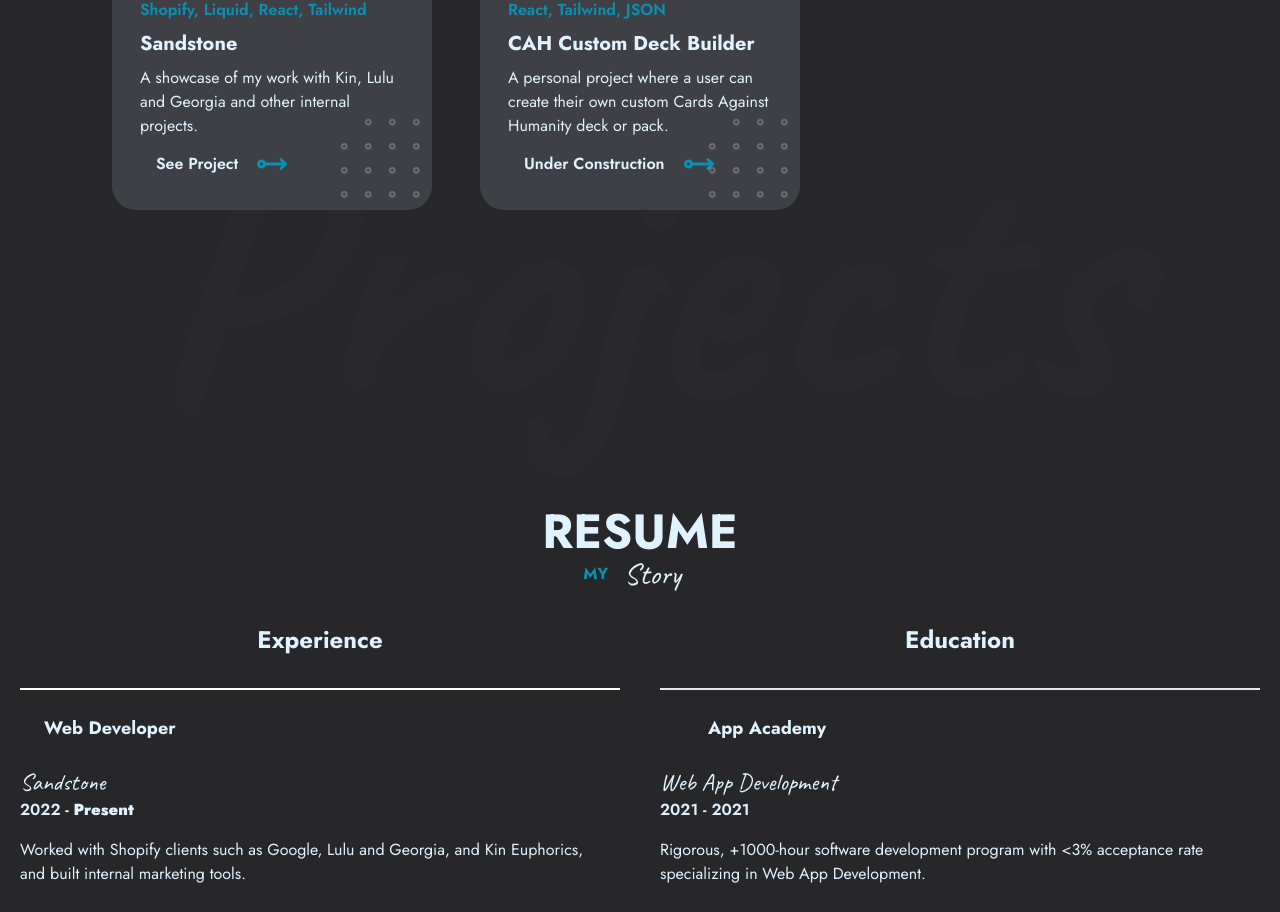
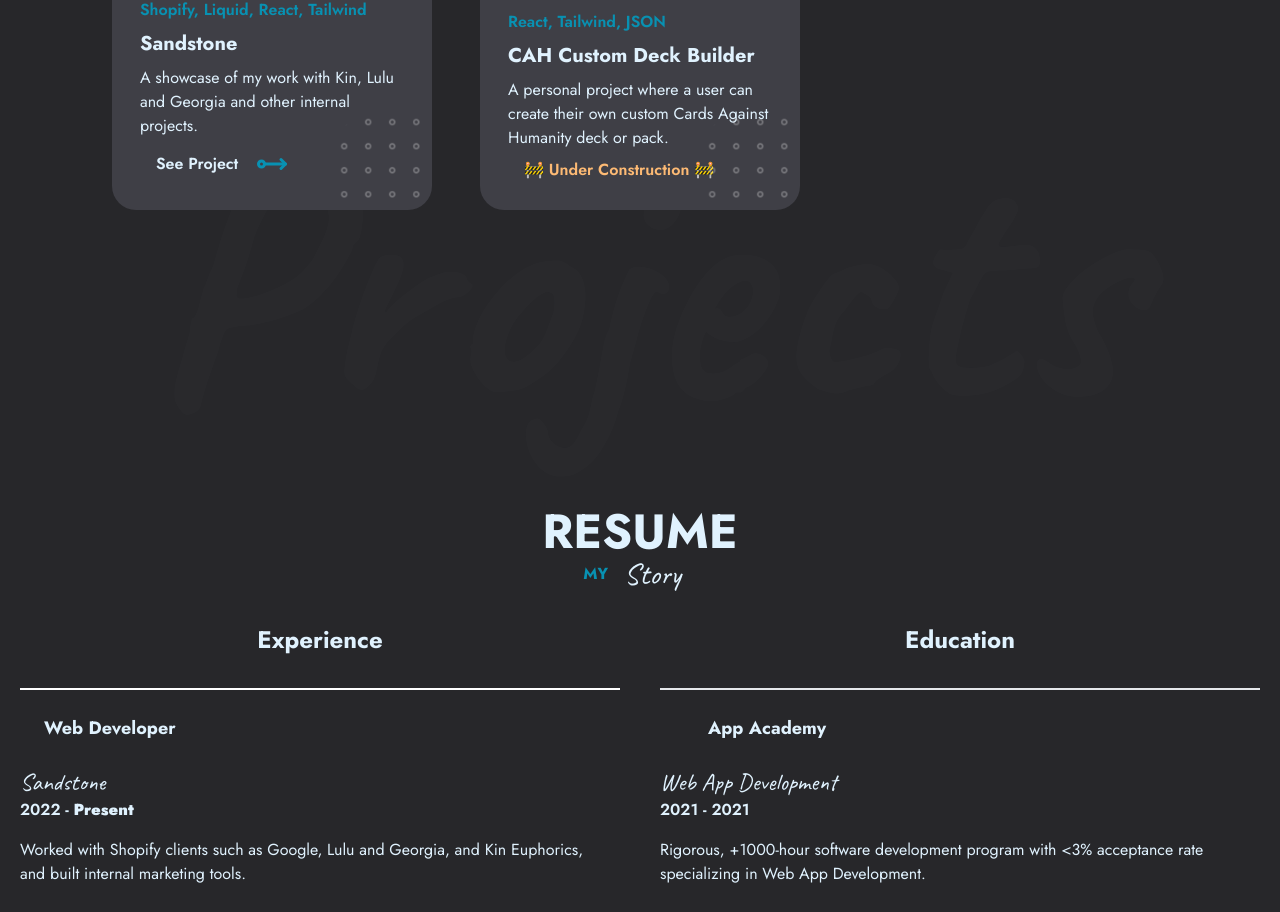
Before and after one commit to cheshirekate8/cheshirekate8.github.io, a Next.js app: page / in a window 1280 px wide. Shown: the part 2237-3149 px from the top of the page. Built offline with nearby package versions, Linux system fonts and the light colour scheme.

Commit message:
Under construction clear

```diff
--- a/components/Portfolio.jsx
+++ b/components/Portfolio.jsx
@@ -44,10 +44,10 @@ export default function Portfolio() {
     href,
     underConstruction,
   }) => {
-    const linkText = underConstruction ? "Under Construction":"See Project";
+    const linkText = underConstruction ? "🚧 Under Construction 🚧":"See Project";
     return (
       <Link
-        className={`group w-80 rounded-3xl bg-zinc-700 relative p-7 overflow-hidden flex flex-col justify-between ${underConstruction ? "hover:cursor-not-allowed":""}`}
+        className={`group w-80 rounded-3xl bg-zinc-700 relative p-7 overflow-hidden flex flex-col justify-between ${underConstruction ? "hover:cursor-default":""}`}
         href={`/${href}`}
         onClick={(e) => {
           if (underConstruction === false) return;
@@ -68,11 +68,13 @@ export default function Portfolio() {
           <div className="text-xl font-bold my-2">{projName}</div>
           <div className="my-2">{copy}</div>
           <div
-            className="font-semibold flex ml-4 items-center"
+            className={`font-semibold flex ml-4 items-center ${underConstruction ? "text-orange-300":""}`}
             href={`/${href}`}
           >
             {linkText}
-            <TbArrowRightCircle className={`text-4xl text-cyan-600 ml-4 ease-in-out duration-500 ${underConstruction ? "group-hover:animate-donk":"group-hover:translate-x-4"}`} />
+            <span hidden={underConstruction}>
+              <TbArrowRightCircle className="text-4xl text-cyan-600 ml-4 ease-in-out duration-500 group-hover:translate-x-4" />
+            </span>
           </div>
           <div className="pattern absolute -bottom-5 -right-5 invert w-[120px] h-[120px] opacity-30">
             <Image
```
